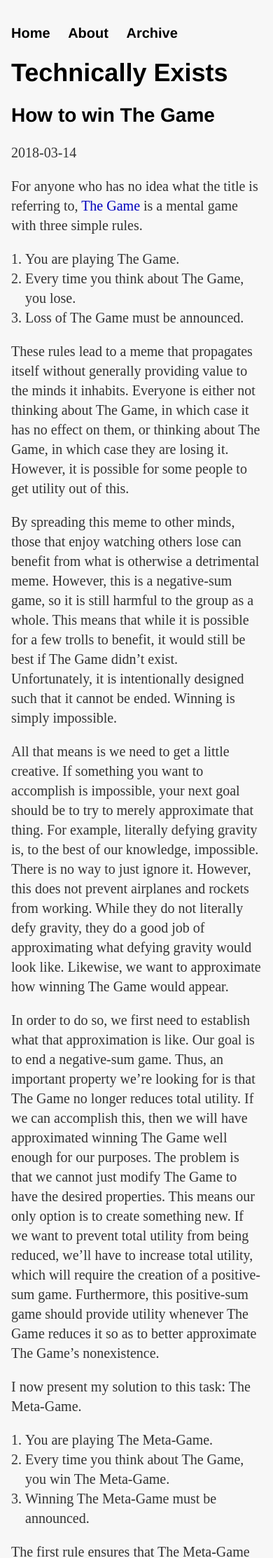
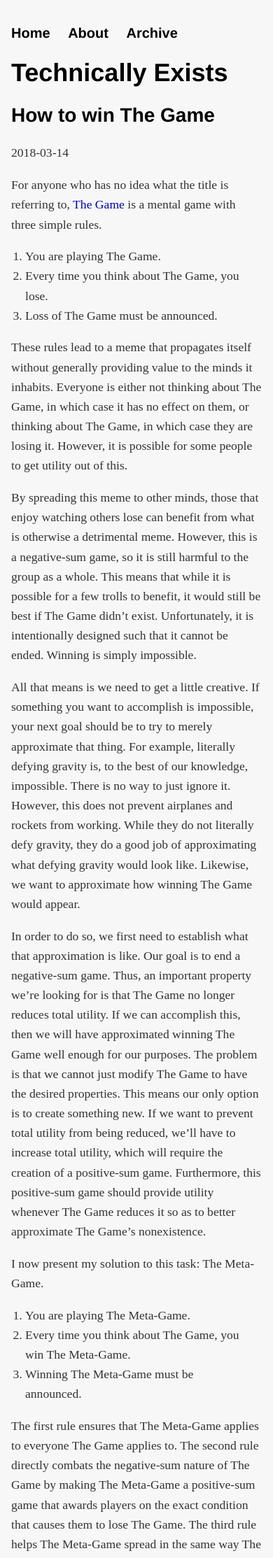
Before and after one commit to BTernaryTau/bternarytau.github.io, a Jekyll site: the page built from index.html, in a window 390 px wide. Shown: the top 2227 px of the page at 70% size. Built offline with Jekyll 4.4.1, drawn with Linux system fonts in a browser that asks for light colours; the list of posts is cut into pages by our own code; comment, search, counter and statistics services are not loaded.

Commit message:
Reduce font size for mobile

```diff
--- a/assets/css/max-499px.scss
+++ b/assets/css/max-499px.scss
@@ -44,8 +44,8 @@ h2 {
 	}
 }
 p {
-	font-size: 1.25em;
-	line-height: 1.4em;
+	font-size: 1.1em;
+	line-height: 1.6em;
 	color: #333;
 }
 div {
@@ -84,7 +84,8 @@ footer {
 ul {
 	&.posts {
 		padding: 0;
-		font-size: 1.25em;
+		font-size: 1.1em;
+		line-height: 1.6em;
 		li {
 			list-style: none;
 		}
@@ -103,7 +104,7 @@ hr {
 ol {
 	padding-left: 20px;
 	padding-right: 20px;
-	font-size: 1.25em;
-	line-height: 1.4em;
+	font-size: 1.1em;
+	line-height: 1.6em;
 	color: #333;
 }
```
